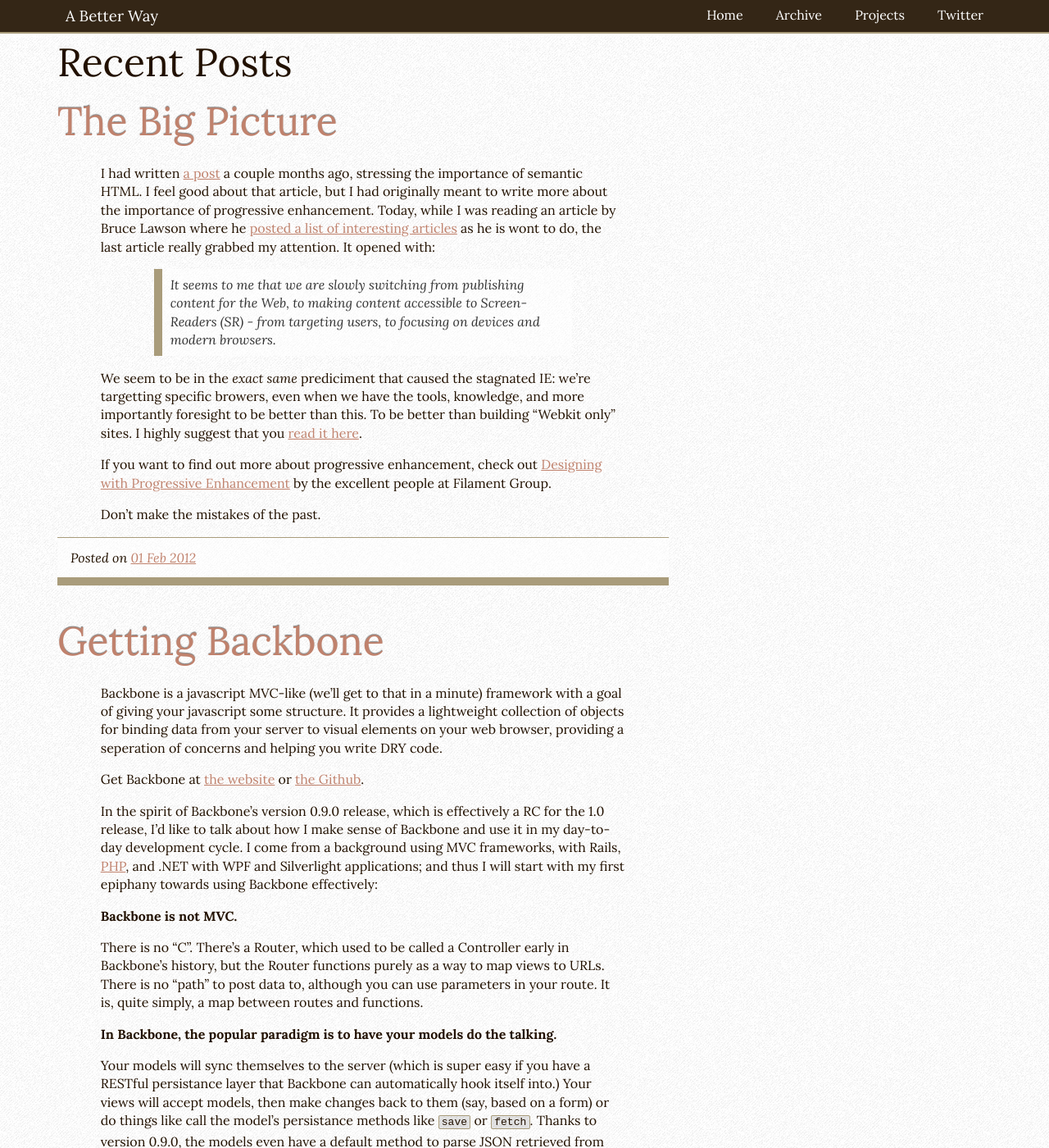
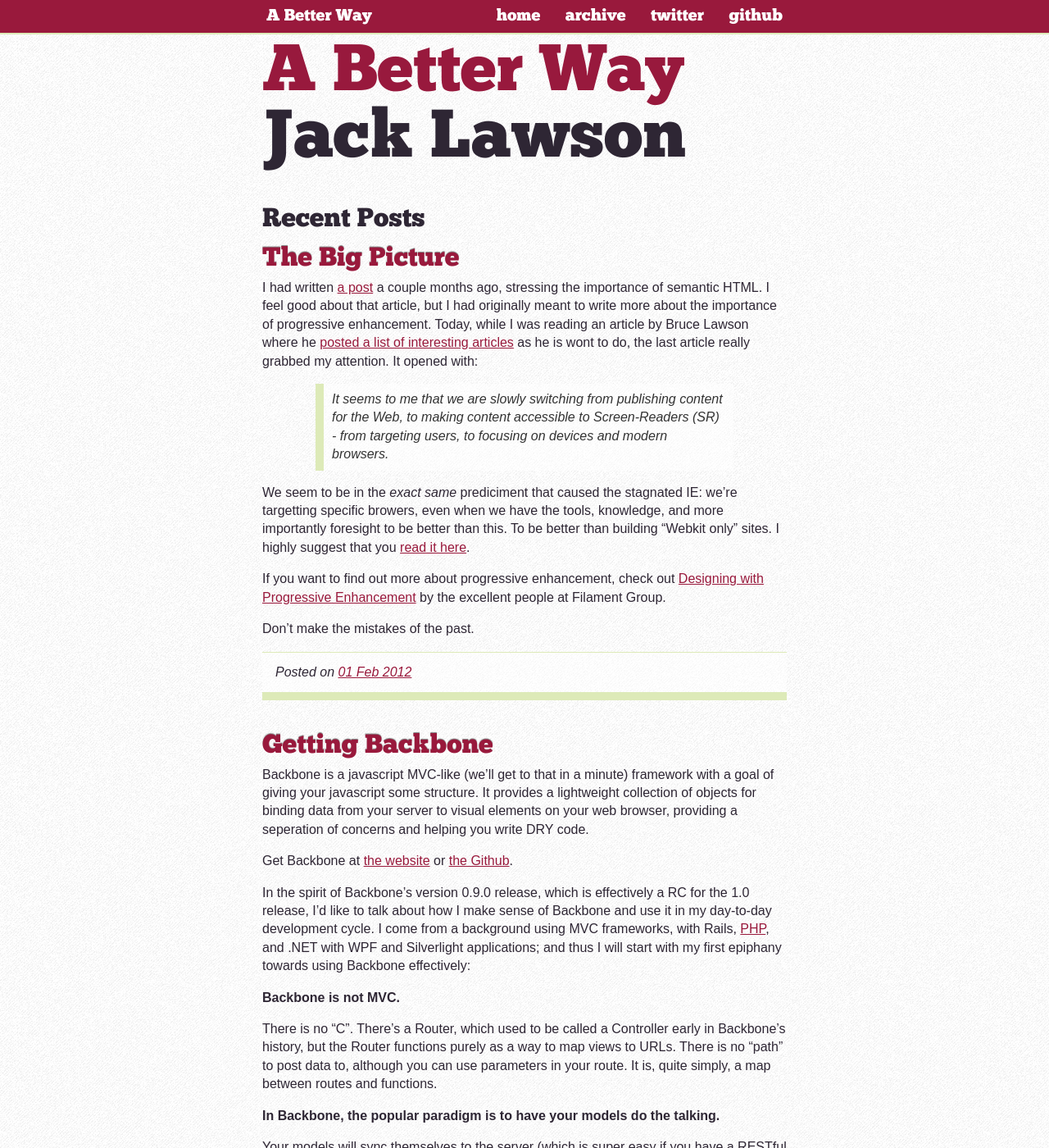
Before and after one commit to ajacksified/ajacksified.github.com, a Jekyll site: the page built from index.html, in a window 1280 px wide and 1400 px high. Shown: the whole window at 82% size. Built offline with Jekyll 4.4.1, drawn with Linux system fonts in a browser that asks for light colours; nearby versions of some CDN libraries; Markdown is read by kramdown in place of the engine named in the settings.

Commit message:
Updated styles

```diff
--- a/_layouts/default.html
+++ b/_layouts/default.html
@@ -14,10 +14,8 @@
 
   <meta name="viewport" content="width=device-width,initial-scale=1">
 
-  <link href='http://fonts.googleapis.com/css?family=Lora:400,700,400italic' rel='stylesheet' type='text/css'>
+  <link href='http://fonts.googleapis.com/css?family=Bevan' rel='stylesheet' type='text/css'>
 
-  <link rel="stylesheet" href="/css/reset.css">
-  <link rel="stylesheet" href="/css/1140.css">
   <link rel="stylesheet" href="/css/styles.css">
 
   <link rel="alternate" type="application/rss+xml" title="A Better Way RSS Feed" href="/atom.xml">
@@ -32,17 +30,15 @@
   <div id="container" class="container">
     <header class="topbar">
       <div class="row">
-        <div class="twelvecol">
         <h1><a href="/">A Better Way</a></h1>
         <nav>
           <ul class="nav">
-              <li class="active"><a href="/">Home</a></li>
-              <li><a href="/archive.html">Archive</a></li>
-              <li><a href="/projects.html">Projects</a></li>
-              <li><a href="http://www.twitter.com/ajacksified">Twitter</a></li>
+            <li class="active"><a href="/">home</a></li>
+            <li><a href="/archive.html">archive</a></li>
+            <li><a href="http://www.twitter.com/ajacksified">twitter</a></li>
+            <li><a href="https://github.com/ajacksified">github</a></li>
           </ul>
         </nav>
-        </div>
       </div>
     </header>
 
@@ -51,9 +47,7 @@
     </div>
 
     <footer class="row well">
-      <div class="twelvecol">
       &copy; 2011 Jack Lawson | <a href="/atom.xml">RSS Feed (atom)</a>
-      </div>
     </footer>
   </div>
 
--- a/_layouts/post.html
+++ b/_layouts/post.html
@@ -3,7 +3,6 @@ layout: default
 ---
 <div class="post container">
   <div class="row">
-    <div class="twelvecol">
     <article>
       <header>
         <h1><a href="{{ post.url }}">{{ page.title }}</a></h1>
@@ -36,7 +35,7 @@ layout: default
   </div>
 
   <div class="row">
-      <aside class="comments twelvecol">
+    <aside class="comments">
       <div id="disqus_thread"></div>
 
       <script type="text/javascript">
@@ -55,4 +54,3 @@ layout: default
     </aside>
   </div>
 </div>
-</div>
--- a/css/1140.css
+++ /dev/null
@@ -1,125 +0,0 @@
-/* ==================================================================================================================== */
-/* ! The 1140px Grid V2 by Andy Taylor \ http://cssgrid.net \ http://www.twitter.com/andytlr \ http://www.andytlr.com   */
-/* ==================================================================================================================== */
-
-.container {
-padding-left: 20px;
-padding-right: 20px;
-}
-
-.row {
-width: 100%;
-max-width: 1140px;
-min-width: 755px;
-margin: 0 auto;
-overflow: hidden;
-}
-
-.onecol, .twocol, .threecol, .fourcol, .fivecol, .sixcol, .sevencol, .eightcol, .ninecol, .tencol, .elevencol {
-margin-right: 3.8%;
-float: left;
-min-height: 1px;
-}
-
-.row .onecol {
-width: 4.85%;
-}
-
-.row .twocol {
-width: 13.45%;
-}
-
-.row .threecol {
-width: 22.05%;
-}
-
-.row .fourcol {
-width: 30.75%;
-}
-
-.row .fivecol {
-width: 39.45%;
-}
-
-.row .sixcol {
-width: 48%;
-}
-
-.row .sevencol {
-width: 56.75%;
-}
-
-.row .eightcol {
-width: 65.4%;
-}
-
-.row .ninecol {
-width: 74.05%;
-}
-
-.row .tencol {
-width: 82.7%;
-}
-
-.row .elevencol {
-width: 91.35%;
-}
-
-.row .twelvecol {
-width: 100%;
-float: left;
-}
-
-.last {
-margin-right: 0px;
-}
-
-img, object, embed {
-max-width: 100%;
-}
-
-img {
-	height: auto;
-}
-
-
-/* Smaller screens */
-
-@media only screen and (max-width: 1023px) {
-
-	body {
-	font-size: 0.8em;
-	line-height: 1.5em;
-	}
-
-	}
-
-
-/* Mobile */
-
-@media handheld, only screen and (max-width: 767px) {
-
-	body {
-	font-size: 16px;
-	-webkit-text-size-adjust: none;
-	}
-
-	.row, body, .container {
-	width: 100%;
-	min-width: 0;
-	margin-left: 0px;
-	margin-right: 0px;
-	padding-left: 0px;
-	padding-right: 0px;
-	}
-
-	.row .onecol, .row .twocol, .row .threecol, .row .fourcol, .row .fivecol, .row .sixcol, .row .sevencol, .row .eightcol, .row .ninecol, .row .tencol, .row .elevencol, .row .twelvecol {
-	width: auto;
-	float: none;
-	margin-left: 0px;
-	margin-right: 0px;
-	padding-left: 20px;
-	padding-right: 20px;
-	}
-
-}
--- a/css/reset.css
+++ /dev/null
@@ -1,102 +0,0 @@
-/*
-html5doctor.com Reset Stylesheet
-v1.6.1
-Last Updated: 2010-09-17
-Author: Richard Clark - http://richclarkdesign.com
-Twitter: @rich_clark
-*/
-
-html, body, div, span, object, iframe,
-h1, h2, h3, h4, h5, h6, p, blockquote, pre,
-abbr, address, cite, code,
-del, dfn, em, img, ins, kbd, q, samp,
-small, strong, sub, sup, var,
-b, i,
-dl, dt, dd, ol, ul, li,
-fieldset, form, label, legend,
-table, caption, tbody, tfoot, thead, tr, th, td,
-article, aside, canvas, details, figcaption, figure,
-footer, header, hgroup, menu, nav, section, summary,
-time, mark, audio, video {
-    margin:0;
-    padding:0;
-    border:0;
-    outline:0;
-    font-size:100%;
-    vertical-align:baseline;
-    background:transparent;
-}
-
-body {
-    line-height:1;
-}
-
-article,aside,details,figcaption,figure,
-footer,header,hgroup,menu,nav,section {
-	display:block;
-}
-
-nav ul {
-    list-style:none;
-}
-
-blockquote, q {
-    quotes:none;
-}
-
-blockquote:before, blockquote:after,
-q:before, q:after {
-    content:'';
-    content:none;
-}
-
-a {
-    margin:0;
-    padding:0;
-    font-size:100%;
-    vertical-align:baseline;
-    background:transparent;
-}
-
-/* change colours to suit your needs */
-ins {
-    background-color:#ff9;
-    color:#000;
-    text-decoration:none;
-}
-
-/* change colours to suit your needs */
-mark {
-    background-color:#ff9;
-    color:#000;
-    font-style:italic;
-    font-weight:bold;
-}
-
-del {
-    text-decoration: line-through;
-}
-
-abbr[title], dfn[title] {
-    border-bottom:1px dotted;
-    cursor:help;
-}
-
-table {
-    border-collapse:collapse;
-    border-spacing:0;
-}
-
-/* change border colour to suit your needs */
-hr {
-    display:block;
-    height:1px;
-    border:0;
-    border-top:1px solid #cccccc;
-    margin:1em 0;
-    padding:0;
-}
-
-input, select {
-    vertical-align:middle;
-}
--- a/css/styles.css
+++ b/css/styles.css
@@ -1,27 +1,147 @@
+/* reset */
+
+/*
+html5doctor.com Reset Stylesheet
+v1.6.1
+Last Updated: 2010-09-17
+Author: Richard Clark - http://richclarkdesign.com
+Twitter: @rich_clark
+*/
+
+html, body, div, span, object, iframe,
+h1, h2, h3, h4, h5, h6, p, blockquote, pre,
+abbr, address, cite, code,
+del, dfn, em, img, ins, kbd, q, samp,
+small, strong, sub, sup, var,
+b, i,
+dl, dt, dd, ol, ul, li,
+fieldset, form, label, legend,
+table, caption, tbody, tfoot, thead, tr, th, td,
+article, aside, canvas, details, figcaption, figure,
+footer, header, hgroup, menu, nav, section, summary,
+time, mark, audio, video {
+    margin:0;
+    padding:0;
+    border:0;
+    outline:0;
+    font-size:100%;
+    vertical-align:baseline;
+    background:transparent;
+}
+
+body {
+    line-height:1;
+}
+
+article,aside,details,figcaption,figure,
+footer,header,hgroup,menu,nav,section {
+	display:block;
+}
+
+nav ul {
+    list-style:none;
+}
+
+blockquote, q {
+    quotes:none;
+}
+
+blockquote:before, blockquote:after,
+q:before, q:after {
+    content:'';
+    content:none;
+}
+
+a {
+    margin:0;
+    padding:0;
+    font-size:100%;
+    vertical-align:baseline;
+    background:transparent;
+}
+
+/* change colours to suit your needs */
+ins {
+    background-color:#ff9;
+    color:#000;
+    text-decoration:none;
+}
+
+/* change colours to suit your needs */
+mark {
+    background-color:#ff9;
+    color:#000;
+    font-style:italic;
+    font-weight:bold;
+}
+
+del {
+    text-decoration: line-through;
+}
+
+abbr[title], dfn[title] {
+    border-bottom:1px dotted;
+    cursor:help;
+}
+
+table {
+    border-collapse:collapse;
+    border-spacing:0;
+}
+
+/* change border colour to suit your needs */
+hr {
+    display:block;
+    height:1px;
+    border:0;
+    border-top:1px solid #cccccc;
+    margin:1em 0;
+    padding:0;
+}
+
+input, select {
+    vertical-align:middle;
+}
+
+
+/* fonts */
+@font-face {
+    font-family: 'ChunkFiveRegular';
+    src: url('./fonts/Chunkfive-webfont.eot');
+    src: url('./fonts/Chunkfive-webfont.eot?#iefix') format('embedded-opentype'),
+         url('./fonts/Chunkfive-webfont.woff') format('woff'),
+         url('./fonts/Chunkfive-webfont.ttf') format('truetype'),
+         url('./fonts/Chunkfive-webfont.svg#ChunkFiveRegular') format('svg');
+    font-weight: normal;
+    font-style: normal;
+
+}
+
+/* real stuff */
+
 body {
   background: #fcfcfc url('../img/goovepaper.png');
-  color: #210;
-  font-family: 'Lora', serif;
+  color: #2e2634;
+  font-family: Arial, sans-serif;
   font-weight: 400;
-  padding-top: 40px;
 }
 
-h1, h2, h3 { font-weight: normal; line-height: 1.5em; }
+h1, h2, h3, .topbar a { font-weight: normal; line-height: 1.5em; font-family: "ChunkFiveRegular", Georgia, serif; }
 
 h1 a, h2 a {
   text-decoration: none;
 }
 
 h1 {
-  font-size: 36pt;
+  font-size: 24pt;
 }
 
 h2 {
-  font-size: 24pt;
+  font-size: 18pt;
 }
 
 h3 {
-  font-size: 18pt;
+  font-size: 14pt;
 }
 
 strong {
@@ -29,18 +149,17 @@ strong {
 }
 
 a {
-  color: #C0826D;
+  color: #99193c;
 }
 
-a:hover, .topbar a:hover {
-  color: #A0624D;
+a:hover {
+  color: #79091c;
 }
 
 article p, article ol, article blockquote, article ul, .addthis_toolbox {
-  margin-bottom: 1em;
   line-height: 1.4em;
   max-width: 40em;
-  margin: 1em auto;
+  margin: 0 auto 1em auto;
 }
 
 article blockquote {
@@ -57,15 +176,15 @@ pre, code {
 }
 
 pre {
-  border-bottom: solid 1px #A99C7B;
-  border-left: solid 10px #A99C7B;
+  border-bottom: solid 1px #ddeab8;
+  border-left: solid 10px #ddeab8;
   padding: 1em;
   margin: 1em 0;
 }
 
 code {
   padding: 0 .25em;
-  border: solid 1px #A99C7B;
+  border: solid 1px #ddeab8;
 }
 
 pre code {
@@ -85,9 +204,10 @@ article {
   margin-bottom: 1em;
 }
 
+
 footer, footer.row {
-  border-top: solid 1px #A99C7B;
-  border-bottom: solid 10px #A99C7B;
+  border-top: solid 1px #ddeab8;
+  border-bottom: solid 10px #ddeab8;
   background: rgba(255,255,255,.5);
   font-style: italic;
   padding: 1em;
@@ -106,7 +226,7 @@ blockquote {
   font-style: italic;
   color: #333;
   background: rgba(255,255,255,.5);
-  border-left:10px solid #A99C7B;
+  border-left:10px solid #ddeab8;
   margin:1.5em 10px;
   padding:.5em 10px;
   quotes:"\201C""\201D""\2018""\2019";
@@ -118,7 +238,7 @@ blockquote p {
 
 .sidebar {
   background: rgba(255,255,255,.5);
-  border: solid 1px #A99C7B;
+  border: solid 1px #ddeab8;
   border-radius: 2px;
 }
 
@@ -139,23 +259,24 @@ aside .well {
 .btn {
   color: #fff;
   text-shadow: 0px 1px 1px rgba(0,0,0,.25);
-  background-color: #342616;
+  background-color: #99193c;
   border-radius: 2px;
-  border: solid 1px #5AD;
-  border-bottom: solid 2px #A99C7B;
+  border: solid 1px #fff;
+  border-bottom: solid 2px #eee;
   text-decoration: none;
   padding: .25em .5em;
   display: inline-block;
 }
 
+.btn:hover {
+  color: #eee;
+  background-color: #79091c;
+}
+
 .topbar {
-  position: fixed;
-  top: 0;
-  left: 0;
-  background: #342616;
-  border-bottom: solid 2px #A99C7B;
+  background: #99193c;
+  border-bottom: solid 2px #ddeab8;
   width: 100%;
-  box-shadow: 0px 3px 5px #fff;
 }
 
 .topbar h1, .topbar h2, .topbar h3{
@@ -182,7 +303,12 @@ aside .well {
   display: inline-block;
   color: #fff;
   text-decoration: none;
-  padding: 10px;
+  padding: .25em;
+  font-size: 20px;
+}
+
+.topbar a:hover {
+  color: #ddd;
 }
 
 .archive time {
@@ -208,8 +334,43 @@ aside .well {
   text-align: left;
 }
 
+.row {
+  max-width: 40em;
+  margin: auto;
+}
+
+.siteheader {
+  margin: .5em auto 2em auto;
+}
+
+.siteheader h1 {
+  color: #98193d;
+  line-height: 1em;
+  font-size: 80px;
+}
+
+.siteheader h2 {
+  font-size: 82px;
+  line-height: 1em;
+}
+
 @media handheld, only screen and (max-width: 767px) {
-  body {
+  .topbar nav {
+    float: none;
+  }
 
+  .topbar a {
+    padding-left: 0;
+  }
+
+  .siteheader h1 {
+    color: #98193d;
+    line-height: 1em;
+    font-size: 40px;
+  }
+
+  .siteheader h2 {
+    font-size: 41px;
+    line-height: 1em;
   }
 }
--- a/index.html
+++ b/index.html
@@ -3,9 +3,16 @@ layout: default
 title: A Better Way
 ---
 
-<div class="row">
-  <section class="eightcol">
+<div class="row siteheader">
+  <h1>A Better Way</h1>
+  <h2>Jack Lawson</h2>
+</div>
+
+<section class="row">
+  <header>
     <h1>Recent Posts</h2>
+  </header>
+
   {% for post in site.posts limit:5 %}
     <article>
       <header>
@@ -24,4 +31,3 @@ title: A Better Way
 
   <a class="btn" href="/archive.html">&lt;&lt; View Older Posts</a>
 </section>
-</div>
```
Also changed, not shown: css/all.min.css (deleted), css/fonts/Chunkfive-webfont.ttf (added), css/fonts/Chunkfive-webfont.woff (added), 2 other files. Lines whose indentation alone changed are shown as unchanged.
